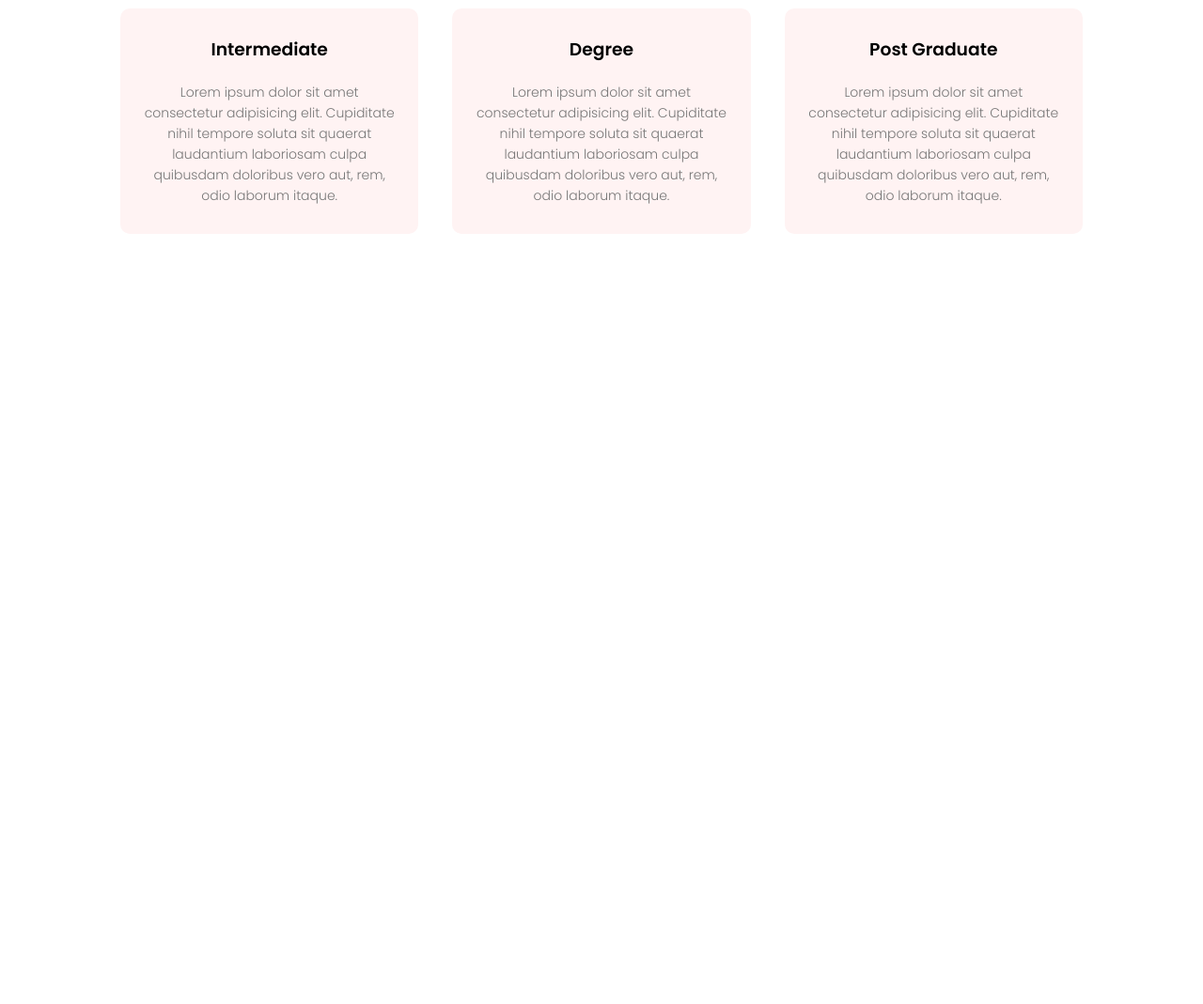
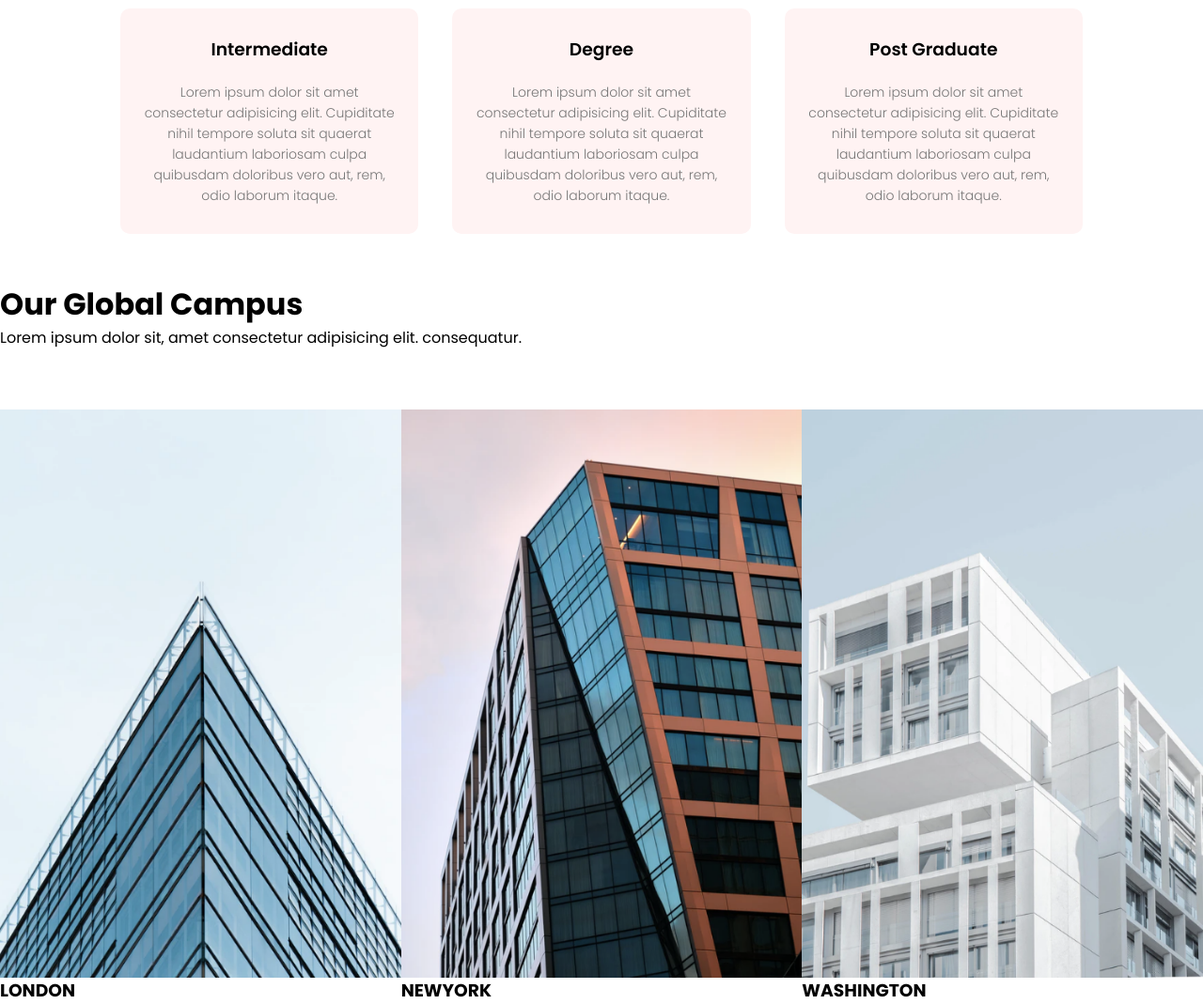
Before and after one commit to Sarycodes/Eduford, a plain HTML site: page index.html in a window 1280 px wide. Shown: the part 1038-2107 px from the top of the page at 94% size. Before the commit the page ends 1338 px from the top, so only its background shows below. Drawn offline with nearby package versions, Linux system fonts and the light colour scheme.

Commit message:
Added campus section

```diff
--- a/index.html
+++ b/index.html
@@ -78,6 +78,35 @@
       </div>
     </section>
 
+    <!-- campus -->
+    <div class="campus">
+      <h1>Our Global Campus</h1>
+      <p>Lorem ipsum dolor sit, amet consectetur adipisicing elit. consequatur.</p>
+
+      <div class="row">
+        <div class="campus-col">
+          <img src="images/london.png" alt="london campus">
+          <div class="layer">
+            <h3>LONDON</h3>
+          </div>
+        </div>
+
+        <div class="campus-col">
+          <img src="images/newyork.png" alt="newyork campus">
+          <div class="layer">
+            <h3>NEWYORK</h3>
+          </div>
+        </div>
+
+        <div class="campus-col">
+          <img src="images/washington.png" alt="washington campus">
+          <div class="layer">
+            <h3>WASHINGTON</h3>
+          </div>
+        </div>
+      </div>
+    </div>
+
 
 
     <!-- Javascript Toogle menu -->
```
